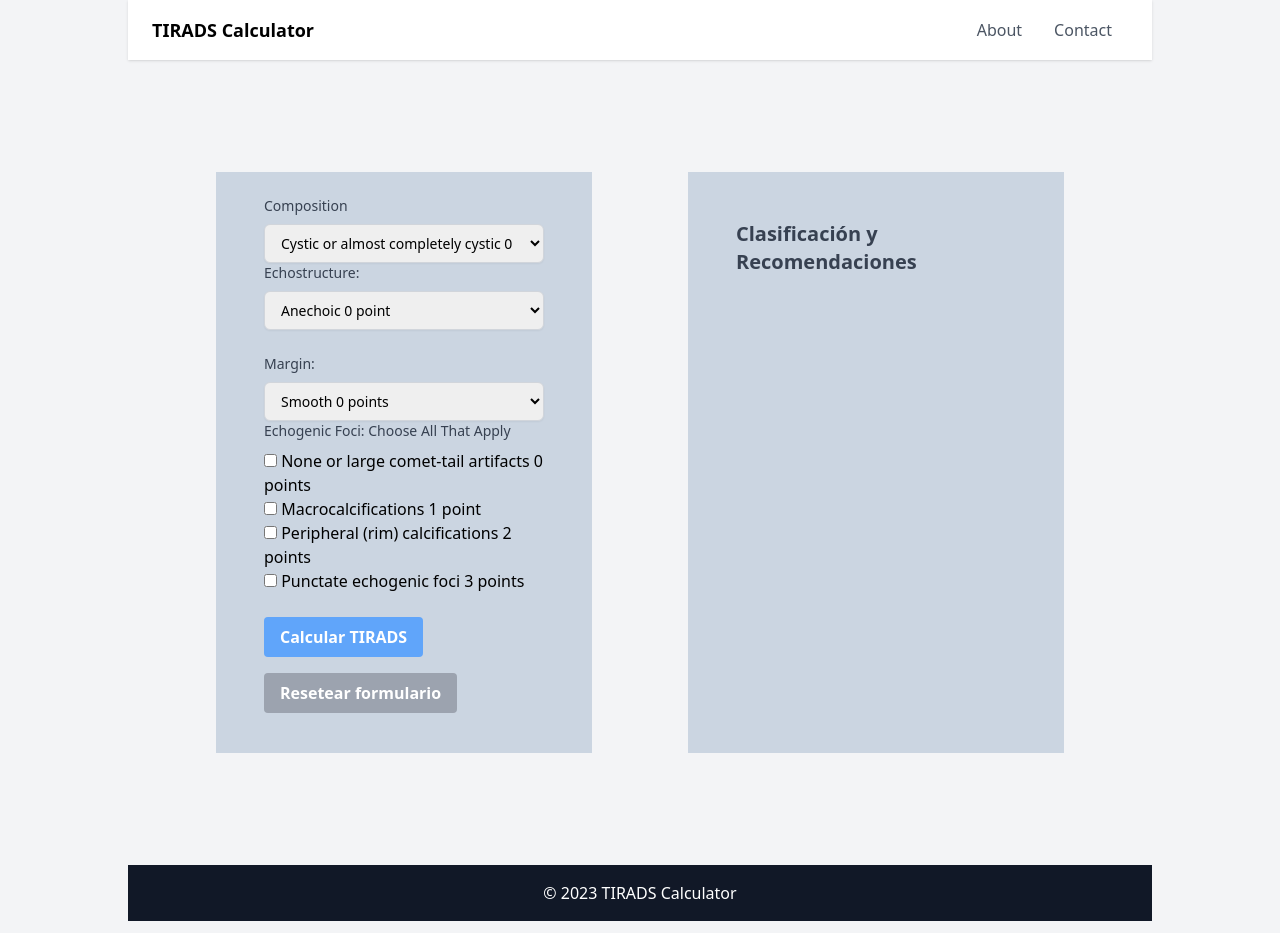
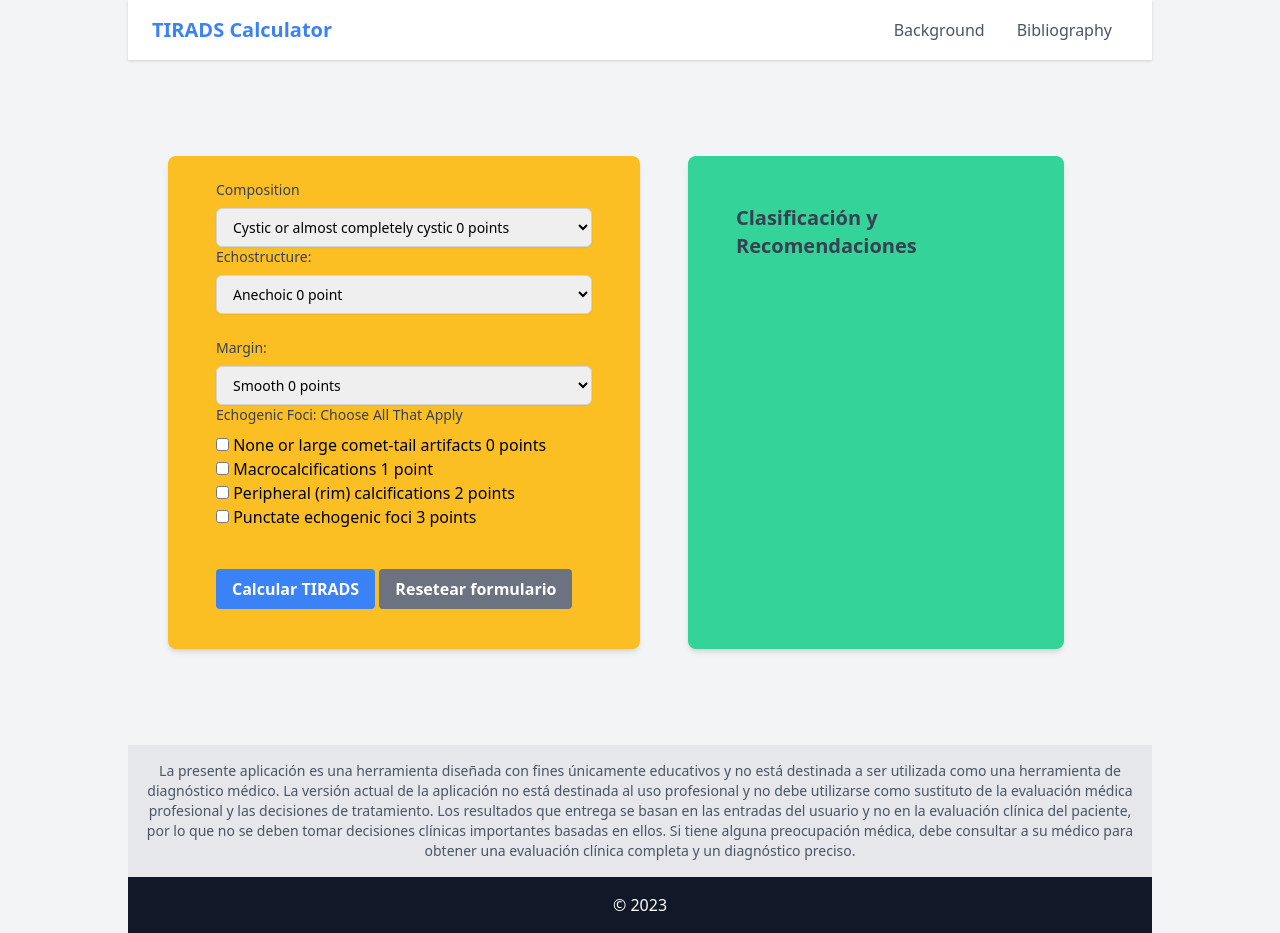
Before and after one commit to rofaba/TIRADS_app, a plain HTML site: page index.html in a window 1280 px wide. Drawn offline with nearby package versions, Linux system fonts and the light colour scheme.

Commit message:
version beta

```diff
--- a/index.html
+++ b/index.html
@@ -4,7 +4,8 @@
     <meta charset="UTF-8" />
     <meta http-equiv="X-UA-Compatible" content="IE=edge" />
     <meta name="viewport" content="width=device-width, initial-scale=1.0" />
-    <script src="https://cdn.tailwindcss.com"></script>
+    <!-- Agregamos la hoja de estilos de Tailwind -->
+    <link href="https://cdn.jsdelivr.net/npm/tailwindcss@2.2.7/dist/tailwind.min.css" rel="stylesheet">
 
     <title>TIRADS Calculator</title>
   </head>
@@ -12,20 +13,20 @@
   <body class="min-h-screen m-auto max-w-5xl bg-gray-100 justify-center">
     <header class="bg-white shadow">
       <nav
-        class="container flex items-center justify-between px-6 py-4 mx-auto"
+        class="container flex items-center justify-between px-6 py-4 mx-auto my-auto"
       >
         <div class="flex items-center">
-          <h1 class="text-lg font-semibold">TIRADS Calculator</h1>
+          <a href="index.html"><h1 class="text-xl font-semibold text-blue-500"> TIRADS Calculator </h1> </div></a>
         </div>
         <div class="flex items-center">
-          <a href="#" class="mx-4 text-gray-600 hover:text-gray-900">About</a>
-          <a href="#" class="mx-4 text-gray-600 hover:text-gray-900">Contact</a>
+          <a href="./about.html" class="mx-4 text-gray-600 hover:text-blue-500">Background</a>
+          <a href="./bilbiography.html" class="mx-4 text-gray-600 hover:text-blue-500">Bibliography</a>
         </div>
       </nav>
     </header>
     <main class="container mx-auto py-6">
-      <div class="grid grid-cols-2 justify-between p-10">
-        <form class="bg-slate-300 m-12 py-6 px-12">
+      <div class="grid grid-cols-1 md:grid-cols-2 justify-between p-10">
+        <form class="bg-yellow-400 my-8 py-6 px-12 rounded-lg shadow-md">
           <div class="form-group">
             <label
               for="composition"
@@ -131,19 +132,19 @@
 
           <br />
           <button
-            class="bg-blue-400 hover:bg-blue-700 text-white font-bold py-2 px-4 rounded"
+            class="bg-blue-500 hover:bg-blue-700 text-white font-bold py-2 px-4 rounded"
             onclick="calcularTIRADS()"
           >
             Calcular TIRADS
           </button>
           <button
-            class="bg-gray-400 hover:bg-gray-700 text-white font-bold py-2 px-4 rounded my-4"
+            class="bg-gray-500 hover:bg-gray-700 text-white font-bold py-2 px-4 rounded my-4"
             type="reset"
           >
             Resetear formulario
           </button>
         </form>
-        <div class="recom bg-slate-300 m-12 py-6 px-12">
+        <div class="recom bg-green-400 my-8 mx-12 py-6 px-12 rounded-lg shadow-md">
           <h2
             class="justify-center font-sans font-semibold text-xl text-gray-700 pt-6 pb-4"
             id="clasificacion"
@@ -154,9 +155,17 @@
         </div>
       </div>
     </main>
+    <section class="bg-gray-200 py-4">
+        <div class="container mx-auto px-4">
+          <p class="text-center text-gray-600 text-sm">
+            La presente aplicación es una herramienta diseñada con fines únicamente educativos y no está destinada a ser utilizada como una herramienta de diagnóstico médico. La versión actual de la aplicación no está destinada al uso profesional y no debe utilizarse como sustituto de la evaluación médica profesional y las decisiones de tratamiento. Los resultados que entrega se basan en las entradas del usuario y no en la evaluación clínica del paciente, por lo que no se deben tomar decisiones clínicas importantes basadas en ellos.
+            Si tiene alguna preocupación médica, debe consultar a su médico para obtener una evaluación clínica completa y un diagnóstico preciso.
+          </p>
+        </div>
+    </section>
     <footer class="bg-gray-900 text-white py-4">
       <div class="container mx-auto text-center">
-        <p>&copy; 2023 TIRADS Calculator</p>
+        <p>&copy; 2023 </p>
       </div>
     </footer>
   </body>
```
Also changed, not shown: about.html (added, +29 -0 lines), bilbiography.html (added, +18 -0 lines), index.css (deleted), src/ACR.png (added), src/ACR_portada.png (added), src/WHITEPAPER.png (added), src/WHITE_portada.png (added).
